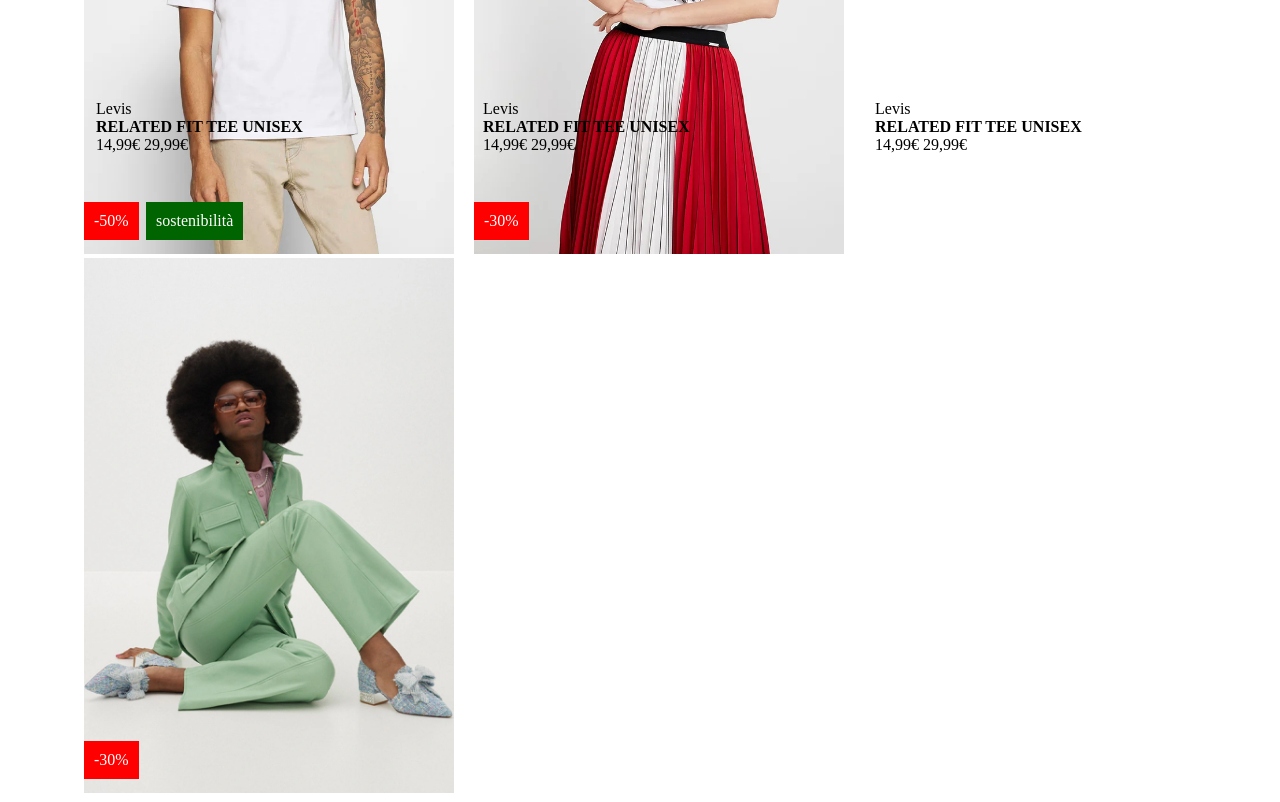
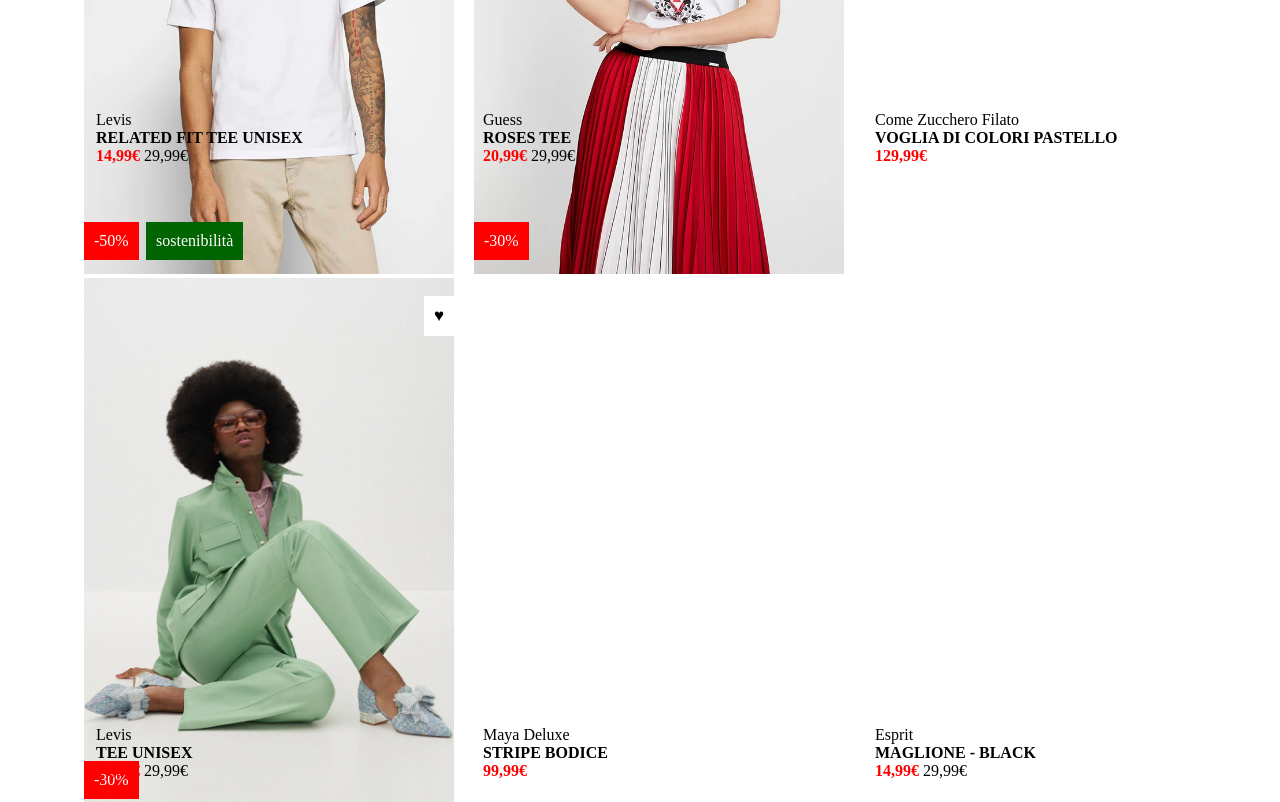
Before and after one commit to Pierre297/html-css-boolando, a plain HTML site: page index.html in a window 1280 px wide. Shown: the part 280-1082 px from the top of the page. Drawn offline with Linux system fonts and the light colour scheme.

Commit message:
Setting titoli vestiti

```diff
--- a/css/style.css
+++ b/css/style.css
@@ -15,6 +15,7 @@
 #container {
     width: 90%;
     margin: 0 auto;
+    margin-top: 20px;
 }
 
 .product img {
@@ -31,6 +32,8 @@
 
 
 }
+
+/* Immagini */
 
 .discount {
     padding: 10px;
@@ -52,26 +55,77 @@
     left: 82px;
 }
 
-.prezzi {
+.heart {
+    background-color: white;
+    padding: 10px;
+    font-size: 17px;
+    position: absolute;
+    top: 18px;
+    right: 0px;
+}
+
+.prodotto1 {
     padding: 10px;
     font-size: 16px;
     position: absolute;
-    bottom: 356px;
+    bottom: 345px;
     left: 86px;
 }
 
-#prodotto2{
+.prodotto2{
     padding: 10px;
     font-size: 16px;
     position: absolute;
-    bottom: 356px;
+    bottom: 345px;
     left: 473px;
 }
 
-#prodotto3 {
+.prodotto3 {
     padding: 10px;
     font-size: 16px;
     position: absolute;
-    bottom: 356px;
+    bottom: 345px;
     left: 865px;
 }
+
+.redprize {
+    color: red;
+}
+
+#linea2 {
+    margin-top: 70px;
+}
+
+.prodotto4 {
+    padding: 10px;
+    font-size: 16px;
+    position: absolute;
+    bottom: -270px;
+    left: 86px;
+}
+
+.prodotto5{
+    padding: 10px;
+    font-size: 16px;
+    position: absolute;
+    bottom: -270px;
+    left: 473px;
+}
+
+.prodotto6 {
+    padding: 10px;
+    font-size: 16px;
+    position: absolute;
+    bottom: -270px;
+    left: 865px;
+}
+
+#sostenibilita2 {
+    padding: 10px;
+    font-size: 16px;
+    color: white;
+    background-color: darkgreen;
+    position: absolute;
+    bottom: 18px;
+    left: 21px;
+}
--- a/index.html
+++ b/index.html
@@ -17,12 +17,13 @@
                     <img src="img/1.webp" alt="">
                     <div class="discount">-50%</div>
                     <div class="sostenibilita ">sostenibilit&agrave;</div>
+                    <div class="heart">&#9829;</div>
                 </div>
 
-                <div class="prezzi">
+                <div class="prodotto1">
                     <span>Levis</span> <br>
                     <strong>RELATED FIT TEE UNISEX</strong> <br>
-                    <span>14,99&euro;</span>
+                    <span><strong class="redprize">14,99&euro;</strong></span>
                     <span>29,99&euro;</span>
                 </div>
 
@@ -30,12 +31,13 @@
                  <div class="product">
                     <img src="img/2.webp" alt="">
                     <div class="discount">-30%</div>
+                    <div class="heart">&#9829;</div>
                 </div>
 
-                <div id="prodotto2">
-                    <span>Levis</span> <br>
-                    <strong>RELATED FIT TEE UNISEX</strong> <br>
-                    <span>14,99&euro;</span>
+                <div class="prodotto2">
+                    <span>Guess</span> <br>
+                    <strong>ROSES TEE</strong> <br>
+                    <span><strong class="redprize">20,99&euro;</strong></span>
                     <span>29,99&euro;</span>
                 </div>
 
@@ -43,12 +45,59 @@
                  <div class="product">
                     <img src="img/3.webp" alt="">
                     <div class="discount">-30%</div>
+                    <div class="heart">&#9829;</div>
                 </div>
 
-                <div id="prodotto3">
+                <div class="prodotto3">
+                    <span>Come Zucchero Filato</span> <br>
+                    <strong>VOGLIA DI COLORI PASTELLO</strong> <br>
+                    <span><strong class="redprize">129,99&euro;</strong></span>
+                </div>
+
+
+            </div>
+        </section>
+
+        <section id="linea2">
+            <div class="clearfix">
+                <!--Prodotto 4  -->
+                <div class="product">
+                    <img src="img/4.webp" alt="">
+                    <div class="discount">-50%</div>
+                    <div class="sostenibilita ">sostenibilit&agrave;</div>
+                    <div class="heart">&#9829;</div>
+                </div>
+
+                <div class="prodotto4">
                     <span>Levis</span> <br>
-                    <strong>RELATED FIT TEE UNISEX</strong> <br>
-                    <span>14,99&euro;</span>
+                    <strong>TEE UNISEX</strong> <br>
+                    <span><strong class="redprize">14,99&euro;</strong></span>
+                    <span>29,99&euro;</span>
+                </div>
+
+                 <!--Prodotto 5  -->
+                 <div class="product">
+                    <img src="img/5.webp" alt="">
+                    <div class="heart">&#9829;</div>
+                </div>
+
+                <div class="prodotto5">
+                    <span>Maya Deluxe</span> <br>
+                    <strong>STRIPE BODICE</strong> <br>
+                    <span><strong class="redprize">99,99&euro;</strong></span>
+                </div>
+
+                 <!--Prodotto 6  -->
+                 <div class="product">
+                    <img src="img/6.webp" alt="">
+                    <div id="sostenibilita2">sostenibilit&agrave;</div>
+                    <div class="heart">&#9829;</div>
+                </div>
+
+                <div class="prodotto6">
+                    <span>Esprit</span> <br>
+                    <strong>MAGLIONE - BLACK</strong> <br>
+                    <span><strong class="redprize">14,99&euro;</strong></span>
                     <span>29,99&euro;</span>
                 </div>
 
```
